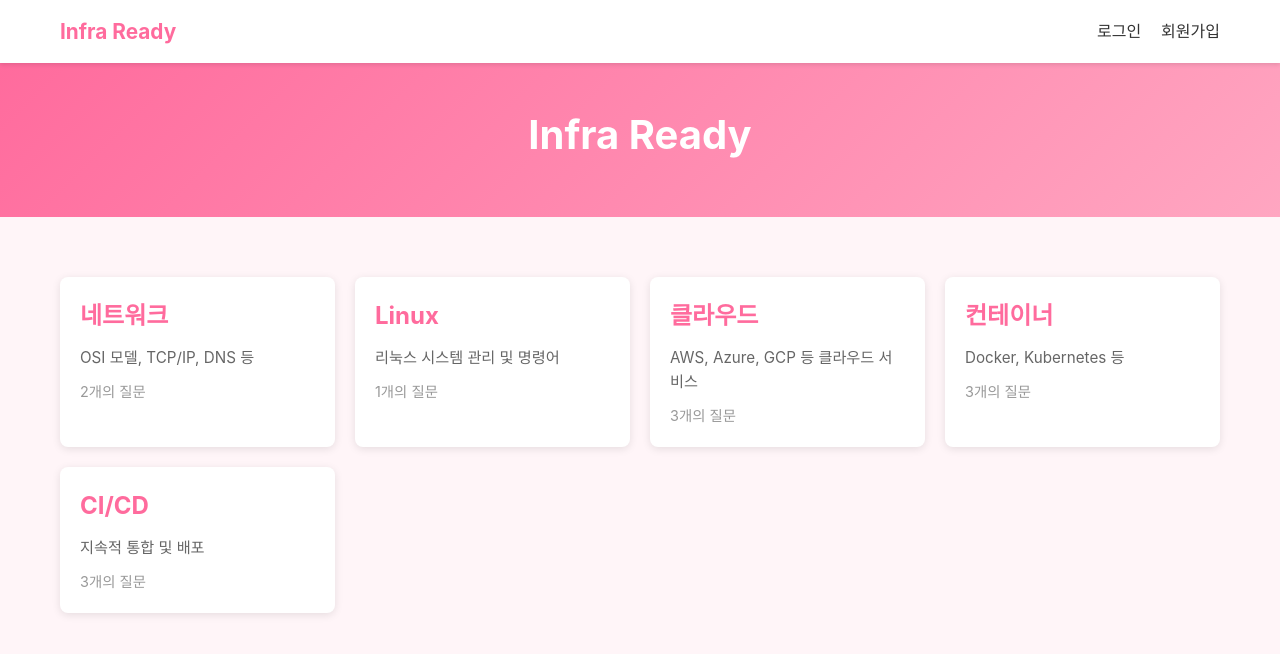
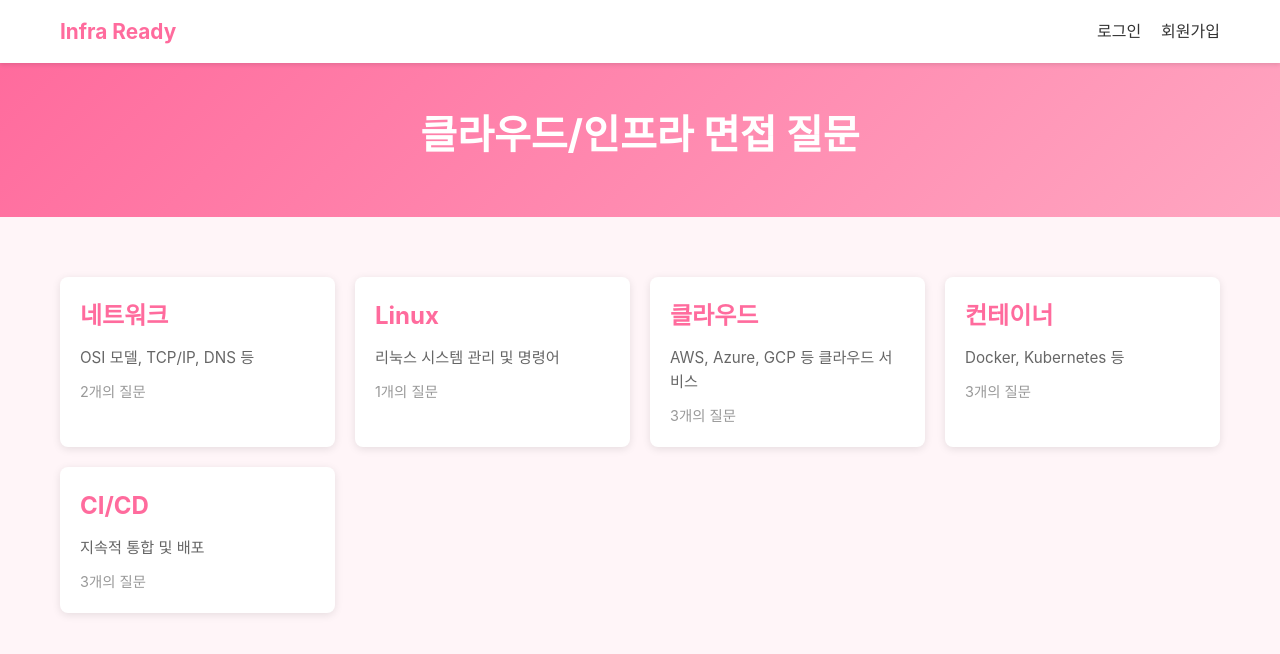
Before and after one commit to cheringring/infra-ready, a Next.js app: page / in a window 1280 px wide. Shown: the top 654 px of the page. Built offline with nearby package versions, Linux system fonts and the light colour scheme; no server answers.

Commit message:
Update site title to Infra Ready

```diff
--- a/app/layout.tsx
+++ b/app/layout.tsx
@@ -5,7 +5,7 @@ import SessionProvider from '@/components/SessionProvider'
 import Header from '@/components/Header'
 
 export const metadata = {
-  title: 'Infra Ready',
+  title: '클라우드/인프라 면접 질문',
   description: '클라우드 및 인프라 엔지니어를 위한 면접 질문 모음',
 }
 
--- a/app/page.tsx
+++ b/app/page.tsx
@@ -7,7 +7,7 @@ export default function Home() {
   return (
     <>
       <header>
-        <h1>Infra Ready</h1>
+        <h1>클라우드/인프라 면접 질문</h1>
       </header>
       <div className="container">
         <div className="categories">
```
